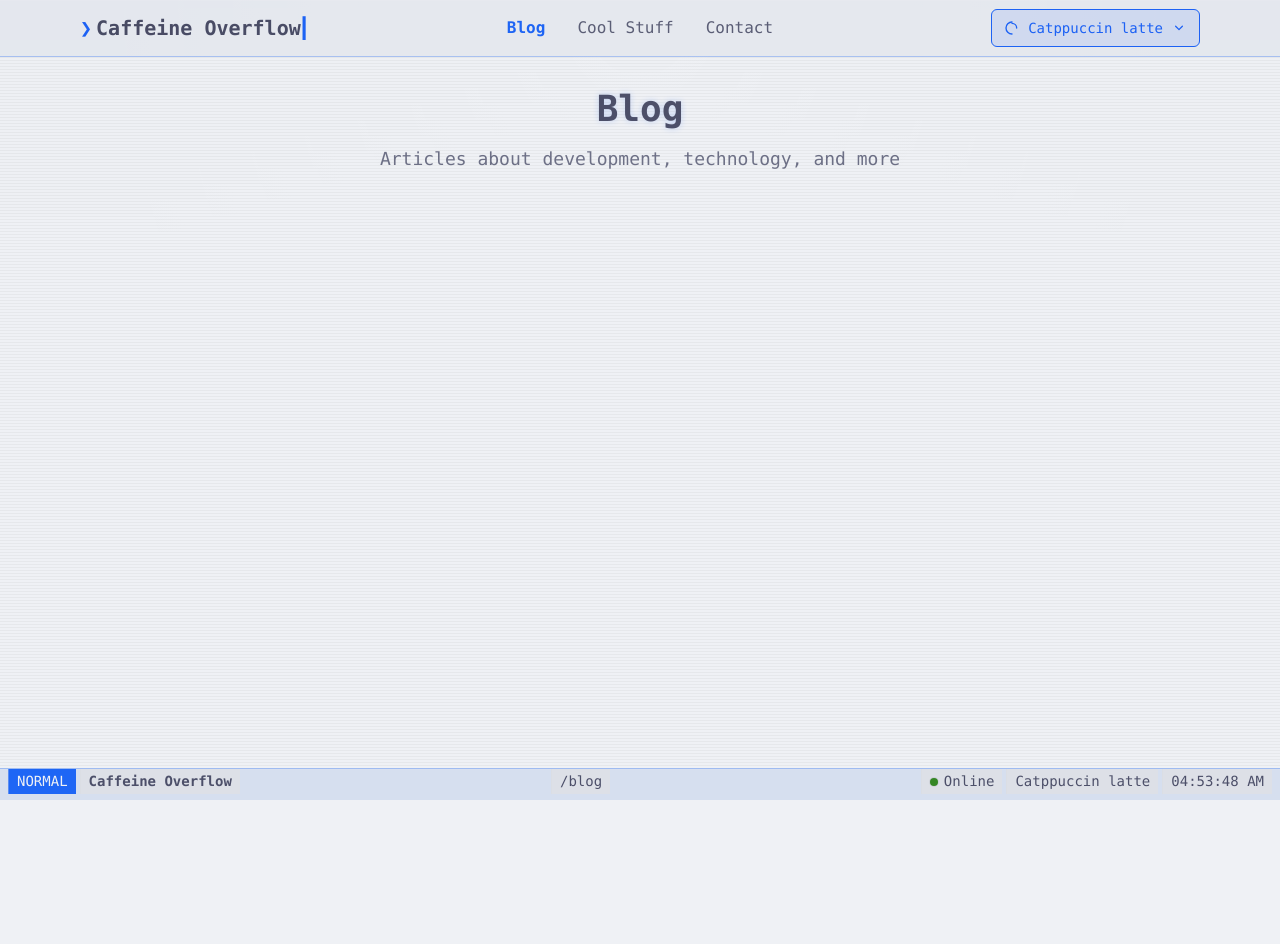
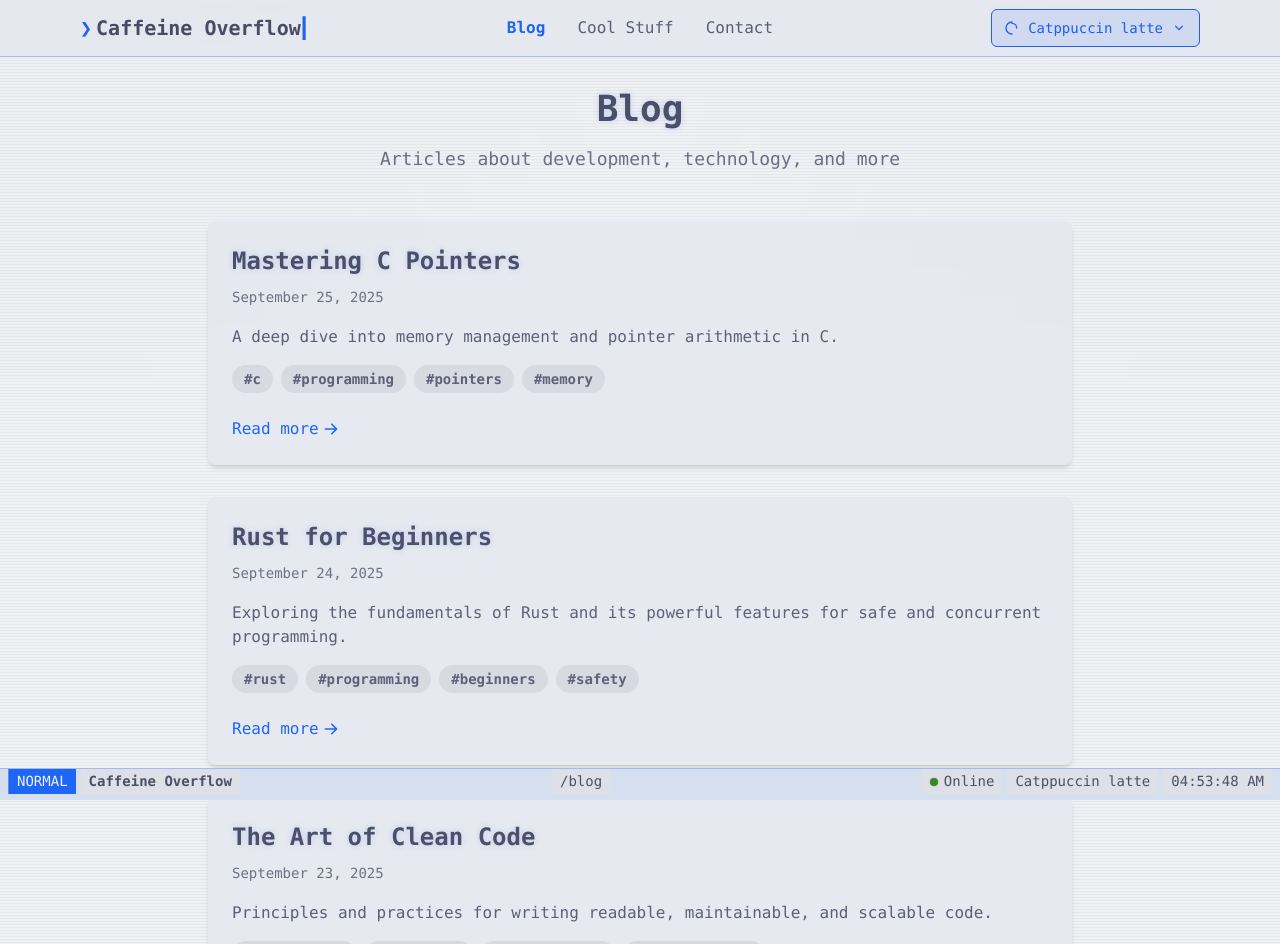
Before and after one commit to stiffis/stiffis.github.io, a SvelteKit app: page /blog in a window 1280 px wide. Shown: the top 944 px of the page. Before the commit the page ends 800 px from the top, so only its background shows below. Built offline with nearby package versions, Linux system fonts and the light colour scheme.

Commit message:
feat: add blog system, with title, subtitle, etc

```diff
--- a/src/routes/blog/+page.svelte
+++ b/src/routes/blog/+page.svelte
@@ -4,17 +4,36 @@
 	let posts = [
 		{
 			id: 1,
-			title: 'My first post',
-			excerpt: 'This is an example of a blog post...',
-			date: '2025-01-09',
-			slug: 'my-first-post'
+			title: 'Mastering C Pointers',
+			excerpt: 'A deep dive into memory management and pointer arithmetic in C.',
+			date: '2025-09-25',
+			slug: 'mastering-c-pointers',
+			hashtags: ['#c', '#programming', '#pointers', '#memory']
 		},
 		{
 			id: 2,
-			title: 'Developing with SvelteKit',
-			excerpt: 'Learn to create modern applications with SvelteKit...',
-			date: '2025-01-08',
-			slug: 'developing-with-sveltekit'
+			title: 'Rust for Beginners',
+			excerpt:
+				'Exploring the fundamentals of Rust and its powerful features for safe and concurrent programming.',
+			date: '2025-09-24',
+			slug: 'rust-for-beginners',
+			hashtags: ['#rust', '#programming', '#beginners', '#safety']
+		},
+		{
+			id: 3,
+			title: 'The Art of Clean Code',
+			excerpt: 'Principles and practices for writing readable, maintainable, and scalable code.',
+			date: '2025-09-23',
+			slug: 'the-art-of-clean-code',
+			hashtags: ['#development', '#cleancode', '#architecture', '#bestpractices']
+		},
+		{
+			id: 4,
+			title: 'A Guide to WebAssembly',
+			excerpt: 'Understanding how WebAssembly is changing the web development landscape.',
+			date: '2025-09-22',
+			slug: 'a-guide-to-webassembly',
+			hashtags: ['#webassembly', '#wasm', '#webdev', '#performance']
 		}
 	];
 </script>
@@ -30,7 +49,8 @@
 		<p class="text-lg text-gray-600">Articles about development, technology, and more</p>
 	</header>
 	<div class="space-y-8">
-		<!-- Blog Post List 		{#each posts as post}
+		<!-- Blog Post List -->
+		{#each posts as post}
 			<article class="bg-white rounded-lg shadow-md p-6 hover:shadow-lg transition-shadow">
 				<header class="mb-4">
 					<h2 class="text-2xl font-semibold text-gray-900 mb-2">
@@ -47,9 +67,17 @@
 					</time>
 				</header>
 				<p class="text-gray-700 mb-4">{post.excerpt}</p>
+				<div class="mt-4">
+					{#each post.hashtags as hashtag}
+						<span
+							class="inline-block bg-gray-200 rounded-full px-3 py-1 text-sm font-semibold text-gray-700 mr-2 mb-2"
+							>{hashtag}</span
+						>
+					{/each}
+				</div>
 				<a
 					href="/blog/{post.slug}"
-					class="inline-flex items-center text-blue-600 hover:text-blue-800 font-medium"
+					class="inline-flex items-center text-blue-600 hover:text-blue-800 font-medium mt-4"
 				>
 					Read more
 					<svg class="ml-1 w-4 h-4" fill="currentColor" viewBox="0 0 20 20">
@@ -62,7 +90,5 @@
 				</a>
 			</article>
 		{/each}
--->
-
 	</div>
 </div>
--- a/src/routes/cool-stuff/+page.svelte
+++ b/src/routes/cool-stuff/+page.svelte
@@ -32,19 +32,23 @@
 		<h2 class="text-2xl font-bold text-gray-900 mb-6">UNIVERSITY</h2>
 		<div class="grid grid-cols-4 gap-4">
 			<!-- Class Notes -->
+			<a href="/cool-stuff/class-notes" class="block">
 				<div
 					class="card-terminal bg-blue-100 rounded-lg aspect-[3/4] hover:bg-blue-200 transition-colors cursor-pointer flex flex-col items-center justify-center p-4"
 				>
 					<Fa icon={faBook} class="text-blue-600 text-4xl mb-2" />
 					<span class="text-sm font-semibold text-blue-800">Class Notes</span>
 				</div>
+			</a>
 			<!-- IMDB-- -->
+			<a href="/cool-stuff/imdb" class="block">
 				<div
 					class="card-terminal bg-yellow-100 rounded-lg aspect-[3/4] hover:bg-yellow-200 transition-colors cursor-pointer flex flex-col items-center justify-center p-4"
 				>
 					<Fa icon={faFilm} class="text-yellow-600 text-4xl mb-2" />
 					<span class="text-sm font-semibold text-yellow-800">IMDB--</span>
 				</div>
+			</a>
 			<!-- project red black tree -->
 			<a href="/cool-stuff/red-black-tree" class="block">
 				<div
@@ -71,12 +75,14 @@
 				</div>
 			</a>
 			<!-- Dotfiles -->
+			<a href="/cool-stuff/dotfiles" class="block">
 				<div
 					class="card-terminal bg-gray-100 rounded-lg aspect-[3/4] hover:bg-gray-200 transition-colors cursor-pointer flex flex-col items-center justify-center p-4"
 				>
 					<Fa icon={faFileCode} class="text-gray-800 text-4xl mb-2" />
 					<span class="text-sm font-semibold text-gray-900">Dotfiles</span>
 				</div>
+			</a>
 		</div>
 	</section>
 
@@ -85,26 +91,32 @@
 		<h2 class="text-2xl font-bold text-gray-900 mb-6">PROJECTS</h2>
 		<div class="grid grid-cols-4 gap-4">
 			<!-- PONGAI -->
+			<a href="/cool-stuff/pongai" class="block">
 				<div
 					class="card-terminal bg-indigo-100 rounded-lg aspect-[3/4] hover:bg-indigo-200 transition-colors cursor-pointer flex flex-col items-center justify-center p-4"
 				>
 					<Fa icon={faBrain} class="text-indigo-600 text-4xl mb-2" />
 					<span class="text-sm font-semibold text-indigo-800">PONGAI</span>
 				</div>
+			</a>
 			<!-- uniTui -->
+			<a href="/cool-stuff/unitui" class="block">
 				<div
 					class="card-terminal bg-purple-100 rounded-lg aspect-[3/4] hover:bg-purple-200 transition-colors cursor-pointer flex flex-col items-center justify-center p-4"
 				>
 					<Fa icon={faTerminal} class="text-purple-600 text-4xl mb-2" />
 					<span class="text-sm font-semibold text-purple-800">uniTui</span>
 				</div>
+			</a>
 			<!-- digit-classification -->
+			<a href="/cool-stuff/digit-classification" class="block">
 				<div
 					class="card-terminal bg-teal-100 rounded-lg aspect-[3/4] hover:bg-teal-200 transition-colors cursor-pointer flex flex-col items-center justify-center p-4"
 				>
 					<Fa icon={faSortNumericUp} class="text-teal-600 text-4xl mb-2" />
 					<span class="text-sm font-semibold text-teal-800">Digit Classification</span>
 				</div>
+			</a>
 			<!-- Meteor-Madness -->
 			<a href="/cool-stuff/meteor-madness" class="block">
 				<div
@@ -122,19 +134,23 @@
 		<h2 class="text-2xl font-bold text-gray-900 mb-6">RESEARCH</h2>
 		<div class="grid grid-cols-4 gap-4">
 			<!-- Game Life Conway -->
+			<a href="/cool-stuff/game-life-conway" class="block">
 				<div
 					class="card-terminal bg-orange-100 rounded-lg aspect-[3/4] hover:bg-orange-200 transition-colors cursor-pointer flex flex-col items-center justify-center p-4"
 				>
 					<Fa icon={faTableCells} class="text-orange-600 text-4xl mb-2" />
 					<span class="text-sm font-semibold text-orange-800">Game Life Conway</span>
 				</div>
+			</a>
 			<!-- Prisioner's Dilema -->
+			<a href="/cool-stuff/prisioners-dilema" class="block">
 				<div
 					class="card-terminal bg-cyan-100 rounded-lg aspect-[3/4] hover:bg-cyan-200 transition-colors cursor-pointer flex flex-col items-center justify-center p-4"
 				>
 					<Fa icon={faUsers} class="text-cyan-600 text-4xl mb-2" />
 					<span class="text-sm font-semibold text-cyan-800">Prisioner's Dilema</span>
 				</div>
+			</a>
 		</div>
 	</section>
 </div>
```
Also changed, not shown: 2 other files (tests, documents, lock files or other folders). Lines whose indentation alone changed are shown as unchanged.
